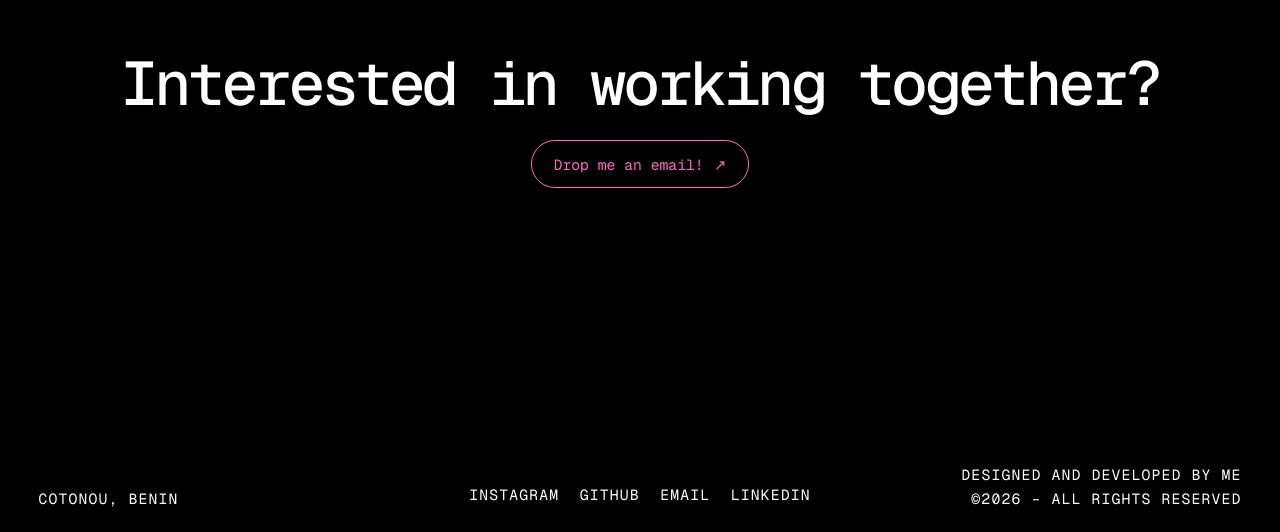
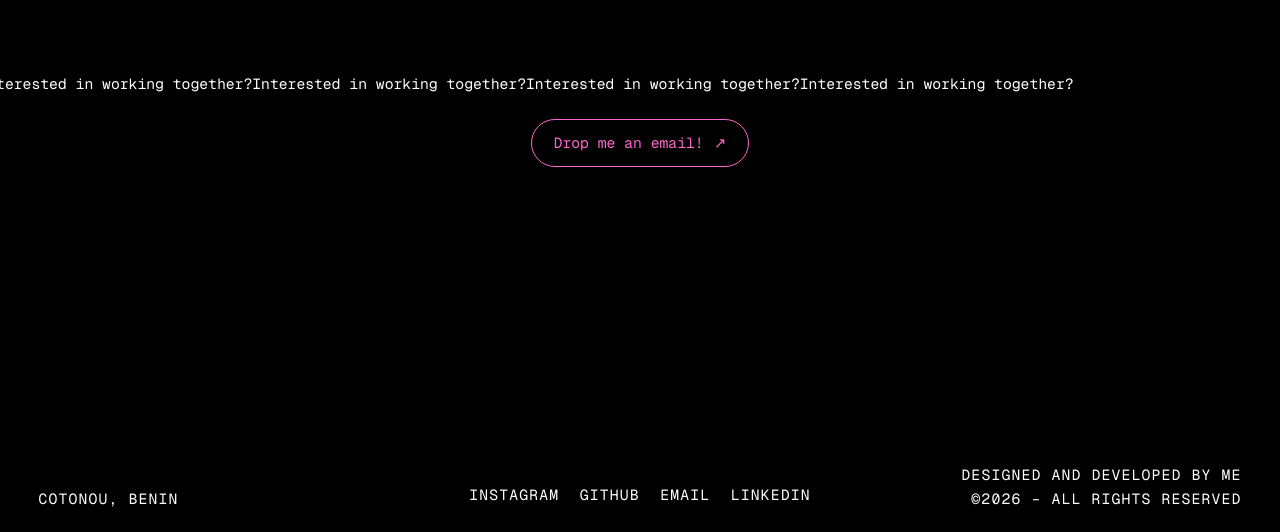
Before and after one commit to emma-dasilva-dev/emma-portfolio, a Next.js app: page / in a window 1280 px wide. Shown: the part 3866-4398 px from the top of the page. Built offline with nearby package versions, Linux system fonts and the light colour scheme.

Commit message:
Animate contact headline with scroll text

```diff
--- a/src/components/sections/Contact.tsx
+++ b/src/components/sections/Contact.tsx
@@ -2,6 +2,7 @@
 
 import { motion } from "motion/react";
 import { useLanguage } from "@/components/ui/LanguageProvider";
+import ScrollText from "@/components/ui/ScrollText";
 
 const socials = [
   ["Instagram", "https://www.instagram.com/emmadev.bj"],
@@ -42,7 +43,13 @@ export default function Contact() {
         transition={{ duration: 0.75, ease: [0.16, 1, 0.3, 1] }}
       >
         <div className="contact-message">
-          <h2>{copy.question}</h2>
+          <ScrollText
+            className="contact-scroll-text"
+            baseVelocity={-1.1}
+            scrollDependent
+          >
+            {copy.question}
+          </ScrollText>
 
           <a
             className="contact-email-button"
```
